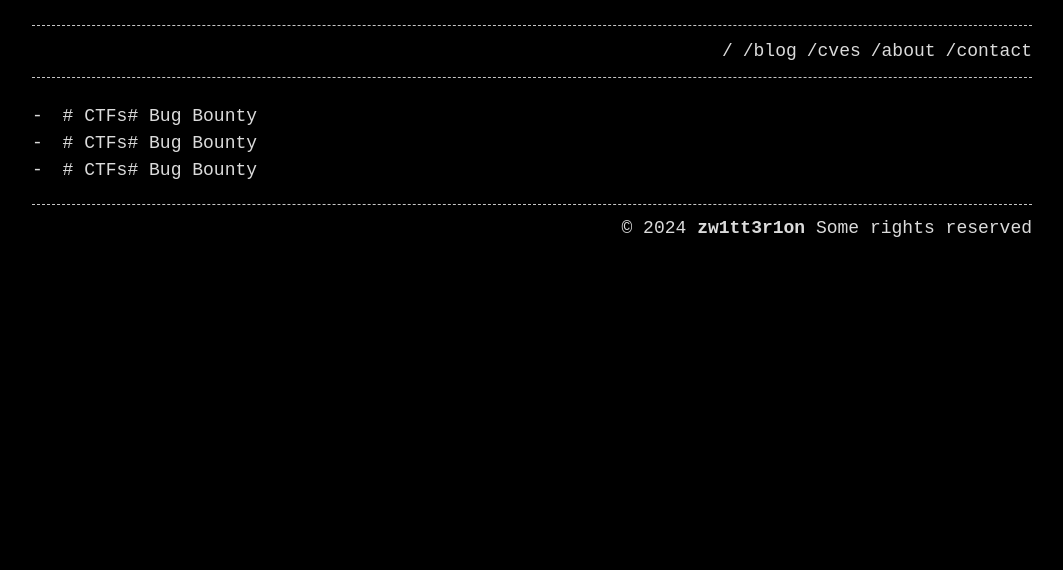
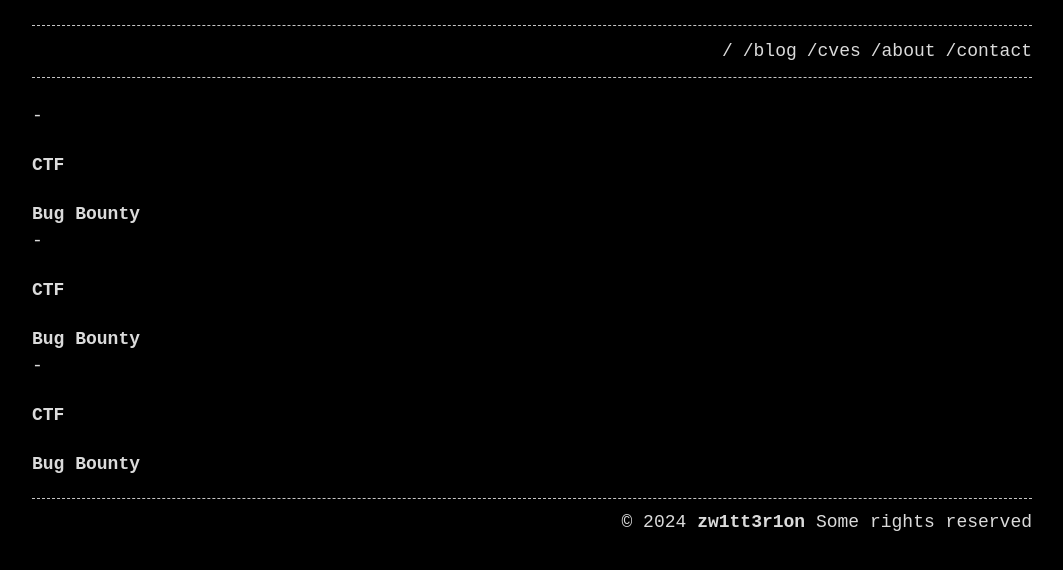
Before and after one commit to zw1tt3r1on/zw1tt3r1on.github.io, a Jekyll site: the page built from blog.md, in a window 1280 px wide. Shown: the top 570 px of the page, without its empty margins (108-1171 px from the left). Built offline with Jekyll 4.4.1, drawn with Linux system fonts in a browser that asks for light colours.

Commit message:
implemented categories on blogs

```diff
--- a/blog.md
+++ b/blog.md
@@ -8,12 +8,12 @@ permalink: /blog/
   <ul>
     {%- for post in site.posts -%}
     <li>
-      # CTFs
+      <h1> CTF </h1>
       {%- if post.categories == "CTF" -%}
         {%- assign date_format = "%m-%d-%Y" -%}
         [ {{ post.date | date: date_format }} ] <a href="{{ post.url | relative_url }}">{{ post.title | escape }}</a>
       {%- endif -%}
-      # Bug Bounty
+      <h1> Bug Bounty </h1>
       {%- if post.categories == "Bug-Bounty" -%}
         {%- assign date_format = "%m-%d-%Y" -%}
         [ {{ post.date | date: date_format }} ] <a href="{{ post.url | relative_url }}">{{ post.title | escape }}</a>
```
